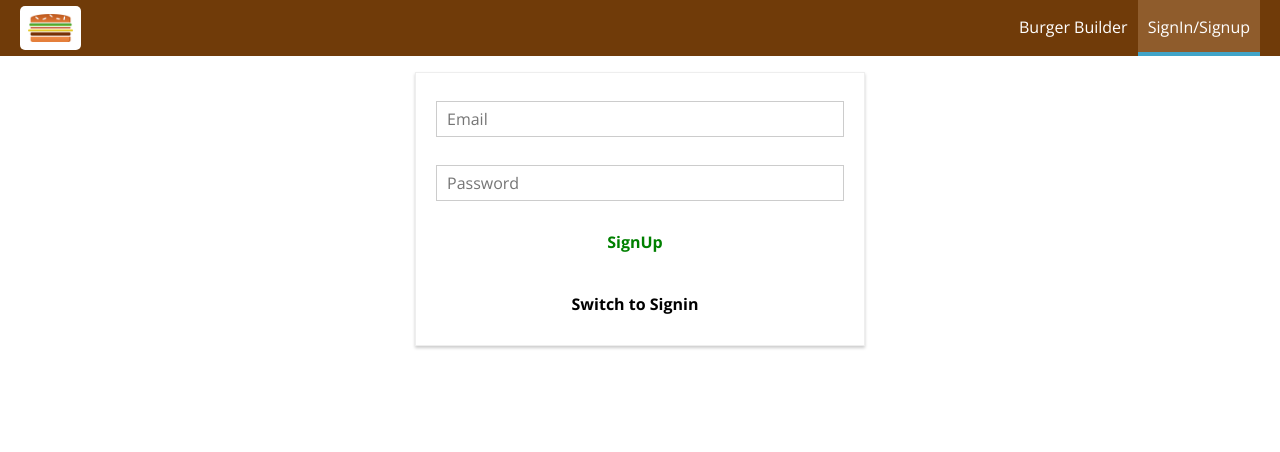
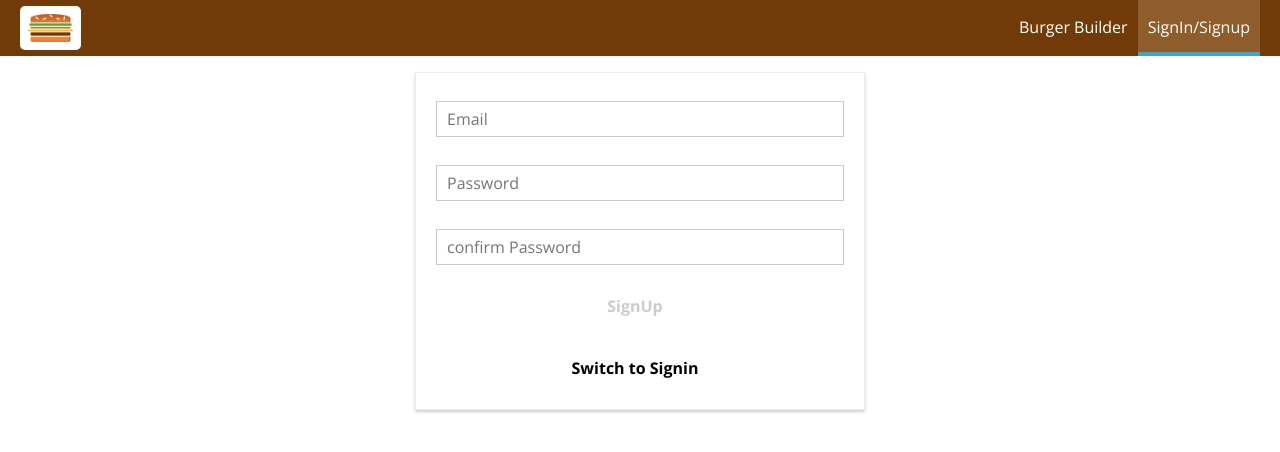
Before and after one commit to suseendharlal96/burgerbuild-redux, a React app: page /auth in a window 1280 px wide. Shown: the top 452 px of the page. Built offline with nearby package versions, Linux system fonts and the light colour scheme.

Commit message:
confirm pass added

```diff
--- a/src/components/Orders/OrderDetail/OrderDetail.js
+++ b/src/components/Orders/OrderDetail/OrderDetail.js
@@ -13,7 +13,11 @@ const orderDetail = (props) => {
   if (props) {
     let button;
     if (props.loading) {
-      button = <Button btntype="Danger">Deleting...</Button>;
+      button = (
+        <Button btntype="Danger" disabled="true">
+          Deleting...
+        </Button>
+      );
     } else {
       button = (
         <Button btntype="Danger" clicked={props.delete}>
--- a/src/containers/Auth/Auth.js
+++ b/src/containers/Auth/Auth.js
@@ -37,9 +37,28 @@ class Auth extends Component {
         valid: false,
         touched: false,
       },
+      confirmpassword: {
+        elementType: "input",
+        elementConfig: {
+          type: "password",
+          placeholder: "confirm Password",
+        },
+        value: "",
+        validation: {
+          isRequired: true,
+          checkmatch: true,
+        },
+        valid: false,
+        touched: false,
+      },
     },
     isSignup: true,
+    formIsValid: false,
   };
+
+  componentDidMount() {
+    console.log("init", this.state.authForm);
+  }
 
   checkValidity(value, rules) {
     let isValid = true;
@@ -53,6 +72,17 @@ class Auth extends Component {
 
     if (rules.minLength) {
       isValid = value.length >= rules.minLength && isValid;
+      // if (
+      //   this.state.authForm.confirmpassword &&
+      //   this.state.authForm.confirmpassword.value !== ""
+      // ) {
+      //   this.state.authForm.confirmpassword.value = "";
+      //   // isValid = false;
+      // }
+    }
+
+    if (rules.checkmatch) {
+      isValid = value === this.state.authForm.password.value && isValid;
     }
 
     if (rules.isEmail) {
@@ -65,19 +95,17 @@ class Auth extends Component {
 
   inputChangedHandler = (event, id) => {
     event.preventDefault();
-    const data = {
-      ...this.state.authForm,
-      [id]: {
-        ...this.state.authForm[id],
-        value: event.target.value,
-        valid: this.checkValidity(
-          event.target.value,
-          this.state.authForm[id].validation
-        ),
-        touched: true,
-      },
-    };
-    this.setState({ authForm: data });
+    const copy = { ...this.state.authForm };
+    const deepCopy = { ...copy[id] };
+    deepCopy.value = event.target.value;
+    deepCopy.valid = this.checkValidity(deepCopy.value, deepCopy.validation);
+    deepCopy.touched = true;
+    copy[id] = deepCopy;
+    let formIsValid = true;
+    for (let inputIdentifier in copy) {
+      formIsValid = copy[inputIdentifier].valid && formIsValid;
+    }
+    this.setState({ authForm: copy, formIsValid: formIsValid });
   };
 
   changeMode = () => {
@@ -86,6 +114,105 @@ class Auth extends Component {
         isSignup: !prevState.isSignup,
       };
     });
+    console.log(this.state.isSignup);
+    let newform = {
+      form: {
+        email: {
+          elementType: "input",
+          elementConfig: {
+            type: "email",
+            placeholder: "Email",
+          },
+          value: "",
+          validation: {
+            isRequired: true,
+            isEmail: true,
+          },
+          valid: false,
+          touched: false,
+        },
+        password: {
+          elementType: "input",
+          elementConfig: {
+            type: "password",
+            placeholder: "Password",
+          },
+          value: "",
+          validation: {
+            isRequired: true,
+            minLength: 6,
+          },
+          valid: false,
+          touched: false,
+        },
+        confirmpassword: {
+          elementType: "input",
+          elementConfig: {
+            type: "password",
+            placeholder: "confirm Password",
+          },
+          value: "",
+          validation: {
+            isRequired: true,
+            checkmatch: true,
+          },
+          valid: false,
+          touched: false,
+        },
+      },
+      isSignup: true,
+      formIsValid: false,
+    };
+    if (this.state.isSignup !== true) {
+      console.log(1);
+      this.setState({
+        authForm: {
+          ...newform.form,
+        },
+      });
+    } else {
+      console.log(2);
+      newform = {
+        form: {
+          email: {
+            elementType: "input",
+            elementConfig: {
+              type: "email",
+              placeholder: "Email",
+            },
+            value: "",
+            validation: {
+              isRequired: true,
+              isEmail: true,
+            },
+            valid: false,
+            touched: false,
+          },
+          password: {
+            elementType: "input",
+            elementConfig: {
+              type: "password",
+              placeholder: "Password",
+            },
+            value: "",
+            validation: {
+              isRequired: true,
+              minLength: 6,
+            },
+            valid: false,
+            touched: false,
+          },
+        },
+        isSignup: true,
+        formIsValid: false,
+      };
+      this.setState({
+        authForm: {
+          ...newform.form,
+        },
+      });
+    }
+    console.log(this.state.authForm);
   };
 
   formSubmit = (event, isSignup) => {
@@ -114,7 +241,12 @@ class Auth extends Component {
       formData.push({ id: key, inputData: this.state.authForm[key] });
     }
     let button = (
-      <Button btntype="Success">
+      <Button
+        btntype="Success"
+        disabled={
+          this.state.isSignup ? (this.state.formIsValid ? false : true) : false
+        }
+      >
         {this.state.isSignup
           ? this.props.loading
             ? "Signing up..."
```
Also changed, not shown: 1 other file (tests, documents, lock files or other folders).
